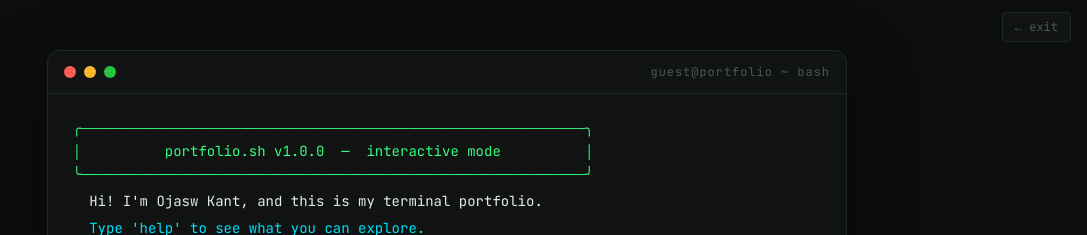
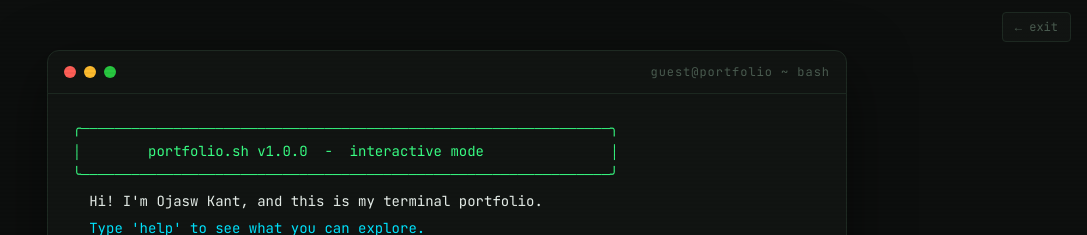
Before and after one commit to ojaswk27/ojaswk27.github.io, a React (Vite) app: page /TUI in a window 1280 px wide. Shown: the top 235 px of the page, without its empty margins (193-1280 px from the left). Built offline with nearby package versions, Linux system fonts and the light colour scheme.

Commit message:
Fix boot sequence spacing

```diff
--- a/TUI.tsx
+++ b/TUI.tsx
@@ -120,9 +120,9 @@ export default function TUI() {
 
   const bootLines = [
     { t: "spacer", v: "" },
-    { t: "success", v: " ╭────────────────────────────────────────────────────────────╮" },
-    { t: "success", v: " │          portfolio.sh v1.0.0  —  interactive mode          │" },
-    { t: "success", v: " ╰────────────────────────────────────────────────────────────╯" },
+    { t: "success", v: " ╭───────────────────────────────────────────────────────────────╮" },
+    { t: "success", v: " │        portfolio.sh v1.0.0  -  interactive mode               │" },
+    { t: "success", v: " ╰───────────────────────────────────────────────────────────────╯" },
     { t: "spacer", v: "" },
     { t: "output", v: `   Hi! I'm ${DATA.name}, and this is my terminal portfolio.` },
     { t: "spacer", v: "" },
```
